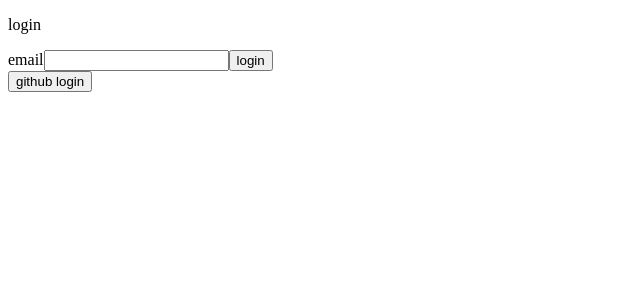
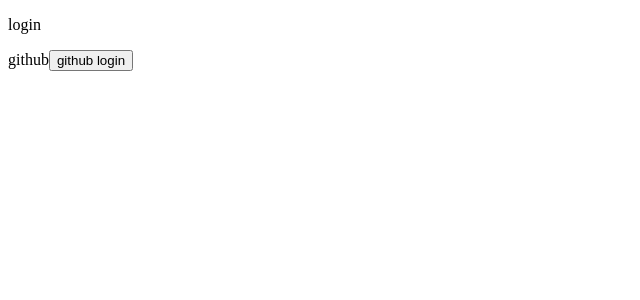
Before and after one commit to kaitokosuge/MAZE-rebuild-CLIENT, a Next.js app: page /login in a window 1280 px wide. Shown: the top 300 px of the page, without its empty margins (0-640 px from the left). Built offline with nearby package versions, Linux system fonts and the light colour scheme.

Commit message:
fix: 不要マークアップ削除、github auth確認完了

```diff
--- a/src/components/Form/user-auth-form.tsx
+++ b/src/components/Form/user-auth-form.tsx
@@ -1,14 +1,25 @@
-import React from "react";
+"use client";
+import { signIn } from "next-auth/react";
+import React, { useState } from "react";
 
 export default function UserAuthForm() {
+    const [isGitHubLoading, setIsGitHubLoading] = useState<boolean>(false);
     return (
         <div>
             <form>
-                <label htmlFor="email">email</label>
+                {/* <label htmlFor="email">email</label>
                 <input id="email" type="email" />
-                <button>login</button>
+                <button>login</button> */}
             </form>
-            <button>github login</button>
+            {isGitHubLoading ? <>loading</> : <>github</>}
+            <button
+                onClick={() => {
+                    setIsGitHubLoading(true);
+                    signIn("github");
+                }}
+            >
+                github login
+            </button>
         </div>
     );
 }
```
Also changed, not shown: 1 other file (tests, documents, lock files or other folders).
